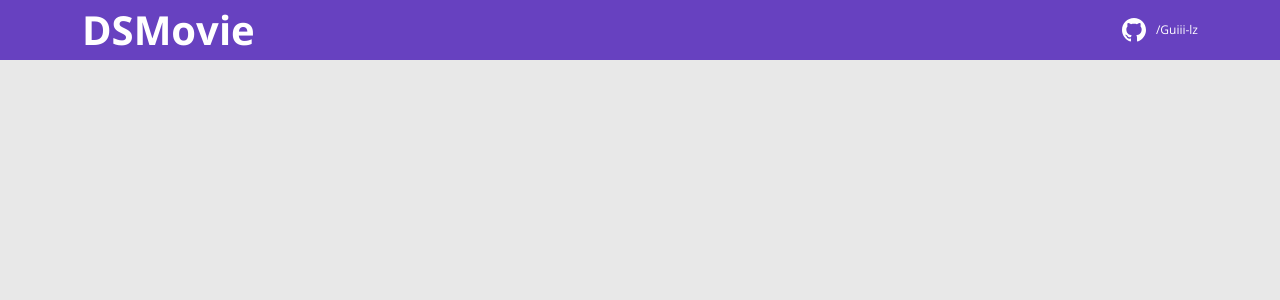
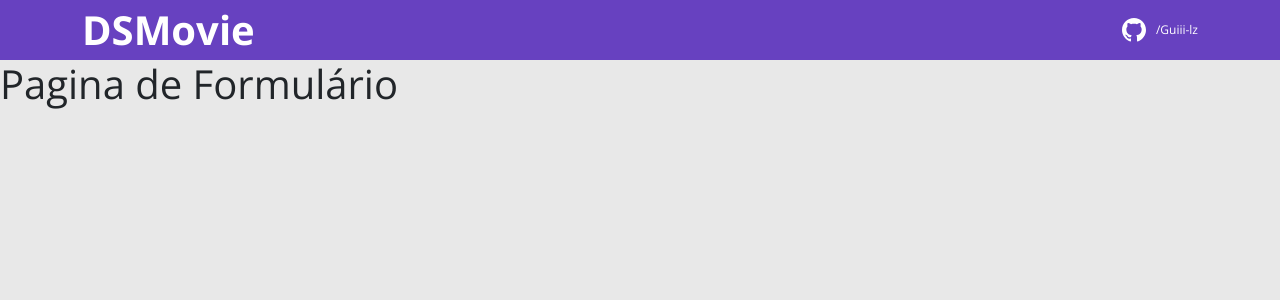
Before and after one commit to Guiii-lz/DSMovie-SpringReact, a React (Create React App) app in the folder frontend/: page /form/1 in a window 1280 px wide. Shown: the top 300 px of the page. Built offline with nearby package versions, Linux system fonts and the light colour scheme.

Commit message:
Routes implementation

```diff
--- a/frontend/package.json
+++ b/frontend/package.json
@@ -10,9 +10,11 @@
     "@types/node": "^16.7.13",
     "@types/react": "^18.0.0",
     "@types/react-dom": "^18.0.0",
+    "@types/react-router-dom": "5.3.2",
     "bootstrap": "5.1.3",
     "react": "^18.1.0",
     "react-dom": "^18.1.0",
+    "react-router-dom": "6.2.1",
     "react-scripts": "5.0.1",
     "typescript": "^4.4.2",
     "web-vitals": "^2.1.0"
--- a/frontend/src/App.tsx
+++ b/frontend/src/App.tsx
@@ -1,8 +1,23 @@
-import Navbar from "./components/Navbar";
+import {
+  BrowserRouter,
+  Routes,
+  Route
+} from "react-router-dom";
+import Listing from 'pages/Listing';
+import Form from 'pages/Form';
+import Navbar from "components/Navbar";
 
 function App() {
   return (
-    <Navbar />
+    <BrowserRouter>
+      <Navbar />
+      <Routes>
+        <Route path="/" element={<Listing />} />
+        <Route path="/form">
+          <Route path=":movieId" element={<Form />} />
+        </Route>
+      </Routes>
+    </BrowserRouter>
   );
 }
 
--- /dev/null
+++ b/frontend/src/pages/Form/index.tsx
@@ -0,0 +1,7 @@
+function Form(){
+    return(
+        <h1>Pagina de Formulário</h1>
+    )
+}
+
+export default Form;
--- /dev/null
+++ b/frontend/src/pages/Listing/index.tsx
@@ -0,0 +1,7 @@
+function Listing(){
+    return(
+        <h1>Pagina de listagem</h1>
+    )
+}
+
+export default Listing;
```
Also changed, not shown: 1 other file (tests, documents, lock files or other folders).
